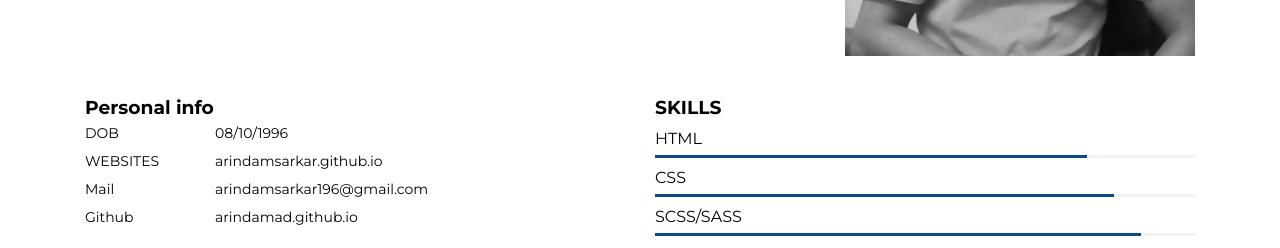
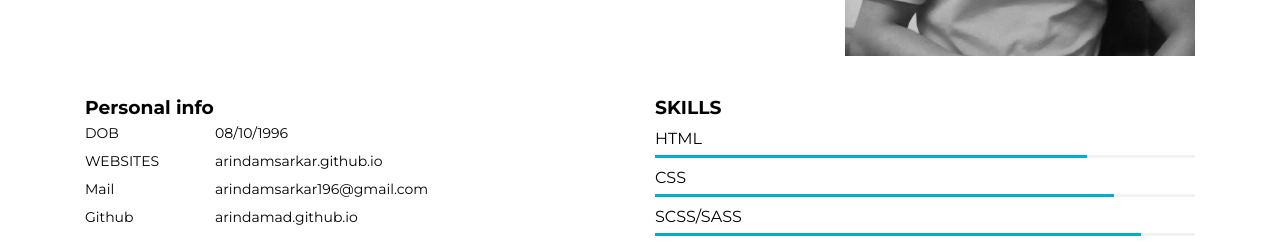
Before and after one commit to arindamad/arindamad.github.io, a plain HTML site: page index.html in a window 1280 px wide. Shown: the part 933-1181 px from the top of the page. Drawn offline with Linux system fonts and the light colour scheme.

Commit message:
updateincss

```diff
--- a/scss/_variable.scss
+++ b/scss/_variable.scss
@@ -4,4 +4,4 @@ $lc:#f2f2f2;
 $headerTxt: #fff;
 
 $dBlack: #3c3c3c;
-$mc: rgb(11, 76, 134);;
+$mc: #00adca;
```
Also changed, not shown: css/app.css.
